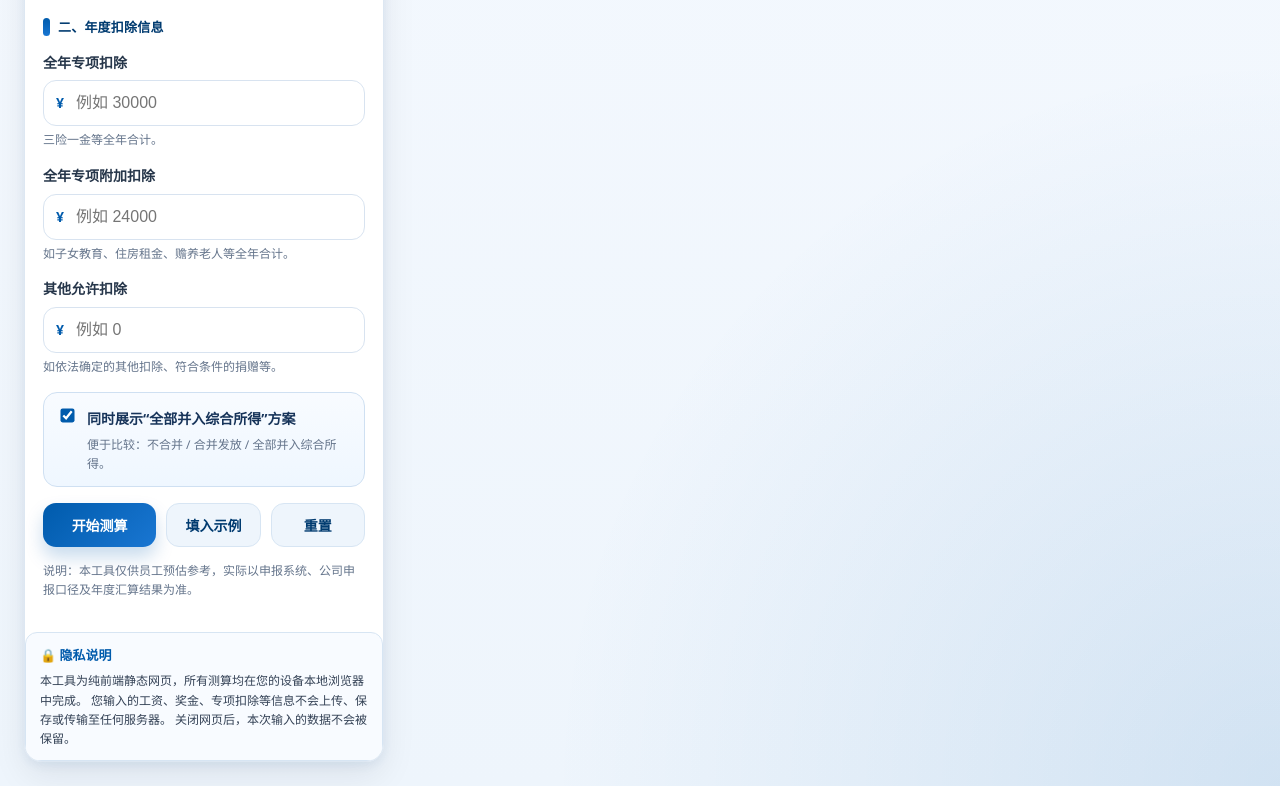
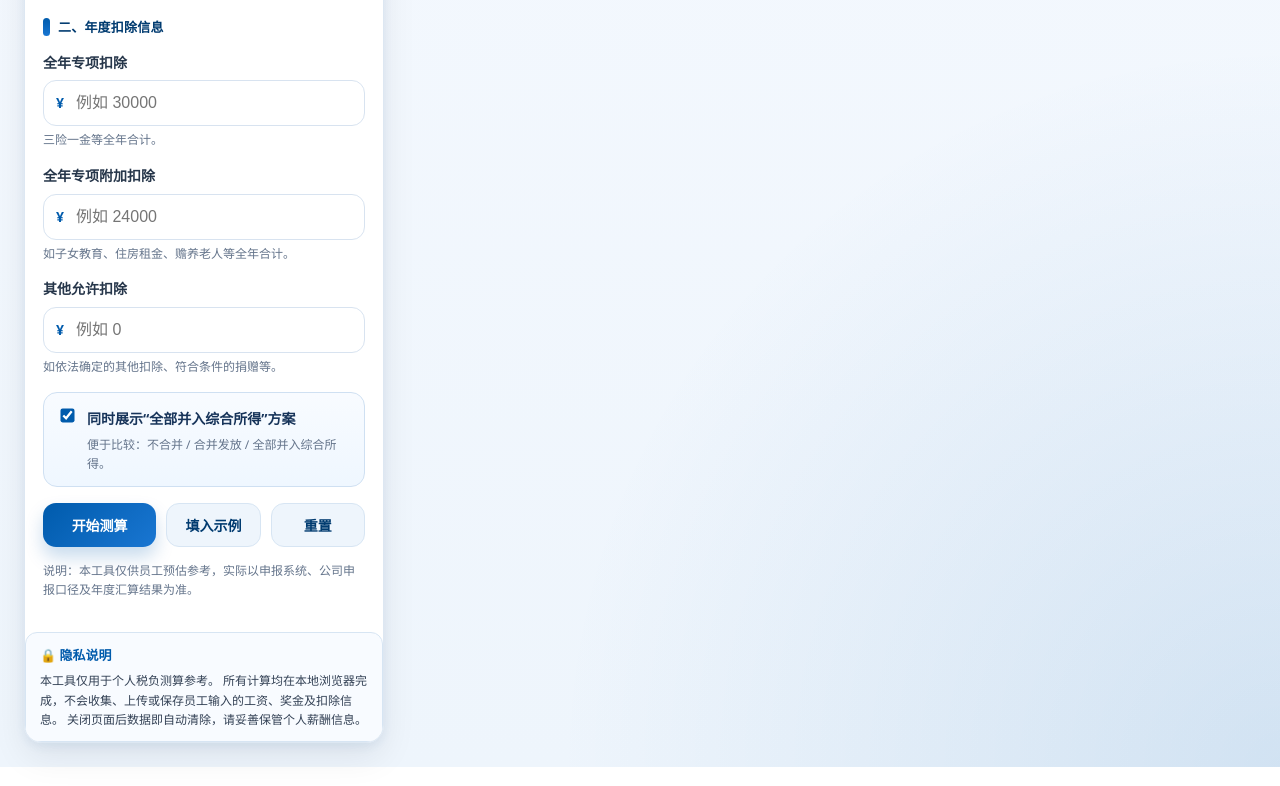
Before and after one commit to kyoshenhua/Year-End-Bonus-Tax-Calculator, a plain HTML site: page index.html in a window 1280 px wide. Shown: the part 780-1566 px from the top of the page. Drawn offline with Linux system fonts and the light colour scheme.

Commit message:
Update privacy notice for tax calculation tool

```diff
--- a/index.html
+++ b/index.html
@@ -874,11 +874,12 @@
 
           <div class="footer-tip">说明：本工具仅供员工预估参考，实际以申报系统、公司申报口径及年度汇算结果为准。</div>
           </div>
+
           <div class="privacy-note">
-          <strong>🔒 隐私说明</strong>
-      本工具为纯前端静态网页，所有测算均在您的设备本地浏览器中完成。
-      您输入的工资、奖金、专项扣除等信息不会上传、保存或传输至任何服务器。
-      关闭网页后，本次输入的数据不会被保留。
+            <strong>🔒 隐私说明</strong>
+            本工具仅用于个人税负测算参考。
+            所有计算均在本地浏览器完成，不会收集、上传或保存员工输入的工资、奖金及扣除信息。
+            关闭页面后数据即自动清除，请妥善保管个人薪酬信息。
           </div>
       </aside>
 
```
